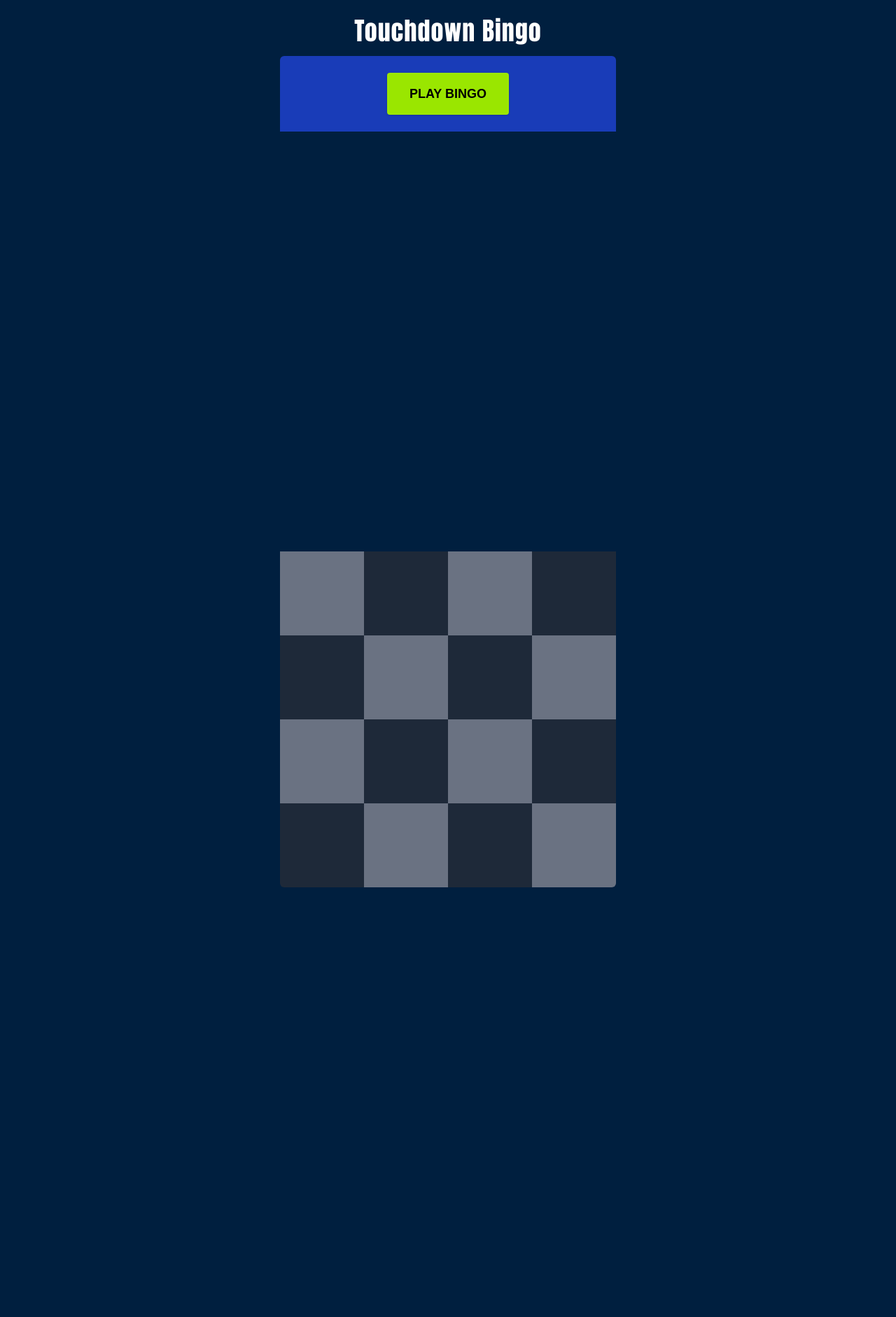
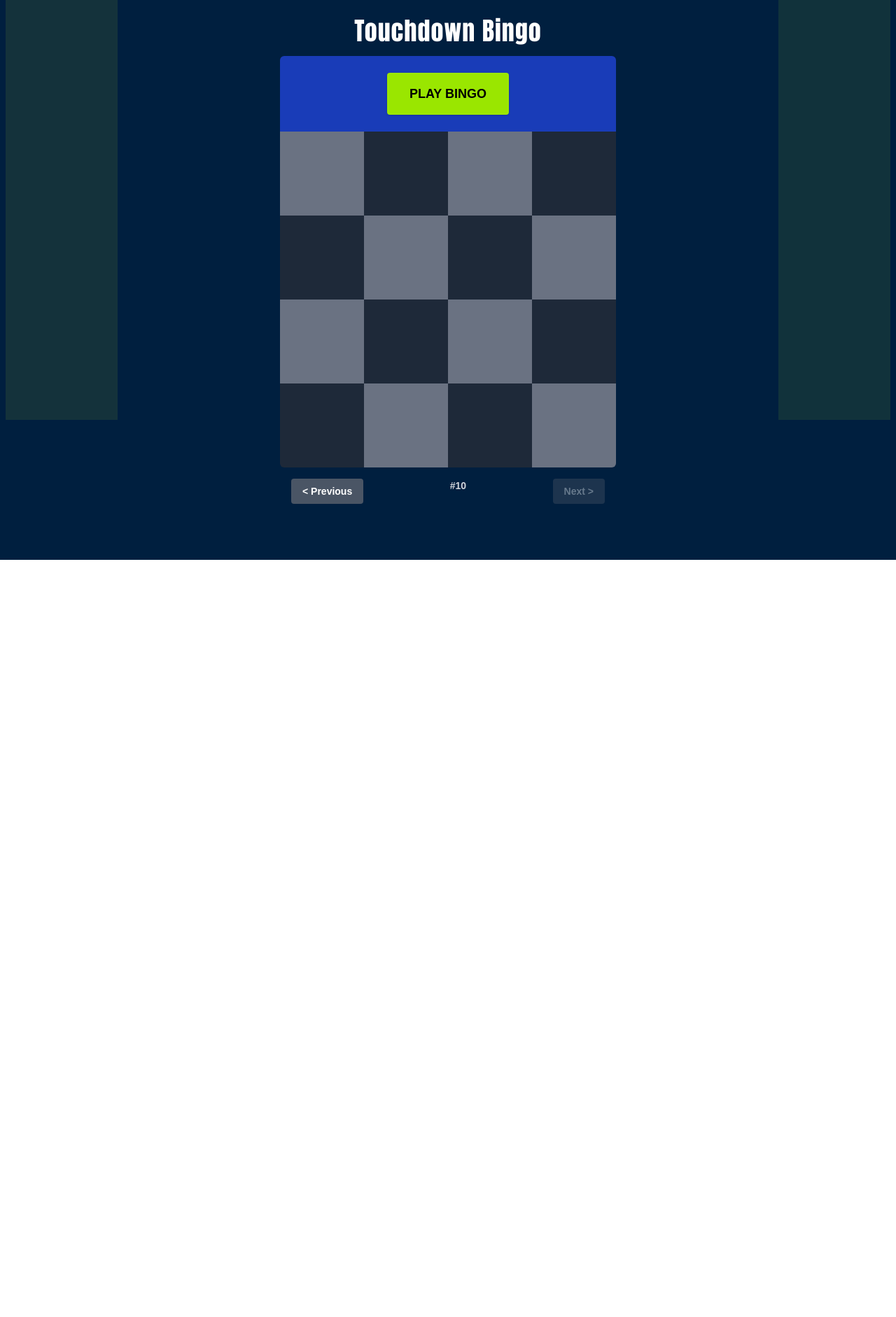
Before and after one commit to vinnypavoni/touchdown-bingo, a Next.js app: page / in a window 1280 px wide. Shown: the top 1882 px of the page at 70% size. After the commit the page ends 800 px from the top, so only its background shows below. Built offline with nearby package versions, Linux system fonts and the light colour scheme.

Commit message:
Add fixed position side ads with adjusted alignment

```diff
--- a/app/page.tsx
+++ b/app/page.tsx
@@ -232,6 +232,21 @@ export default function Home() {
 
   return (
     <div className="min-h-screen pt-6 pb-2 text-center flex flex-col items-center gap-4 bg-[#001f3f] text-white">
+      <div className="fixed top-0 left-0 h-full flex items-start px-2 z-50">
+        <GoogleAd
+          adClient="ca-pub-8274422118651919"
+          adSlot="LEFT_AD_SLOT_ID"
+          style={{ width: '160px', height: '600px', backgroundColor: 'rgba(191, 227, 30, 0.1)' }}
+        />
+      </div>
+      {/* Right Ad */}
+      <div className="fixed top-0 right-0 h-full flex items-start px-2 z-50">
+        <GoogleAd
+          adClient="ca-pub-8274422118651919"
+          adSlot="RIGHT_AD_SLOT_ID"
+          style={{ width: '160px', height: '600px', backgroundColor: 'rgba(170, 223, 34, 0.1)' }}
+        />
+      </div>
       <h1 className="text-4xl font-bold" style={{ fontFamily: 'Impact', letterSpacing: '1px' }}>
         Touchdown Bingo
       </h1>
@@ -276,14 +291,6 @@ export default function Home() {
             </button>
           )}
         </div>
-
-        <div className="flex justify-center items-start gap-4 max-w-[640px] mx-auto">
-
-        </div><GoogleAd
-          adClient="ca-pub-8274422118651919"
-          adSlot="1864233044"
-          style={{ display: 'block', width: '160px', height: '600px' }}
-        />
 
         <div className="grid grid-cols-4 w-full aspect-square rounded-b-md overflow-hidden">
           {boardCategories.map((category, index) => {
@@ -365,11 +372,6 @@ export default function Home() {
           })}
         </div>
 
-        <GoogleAd
-          adClient="ca-pub-8274422118651919"
-          adSlot="5963260153" // replace with your actual slot id
-          style={{ display: 'block', width: '160px', height: '600px' }}
-        />
 
 
         <div className="w-full flex justify-between mt-4 px-4">
```
